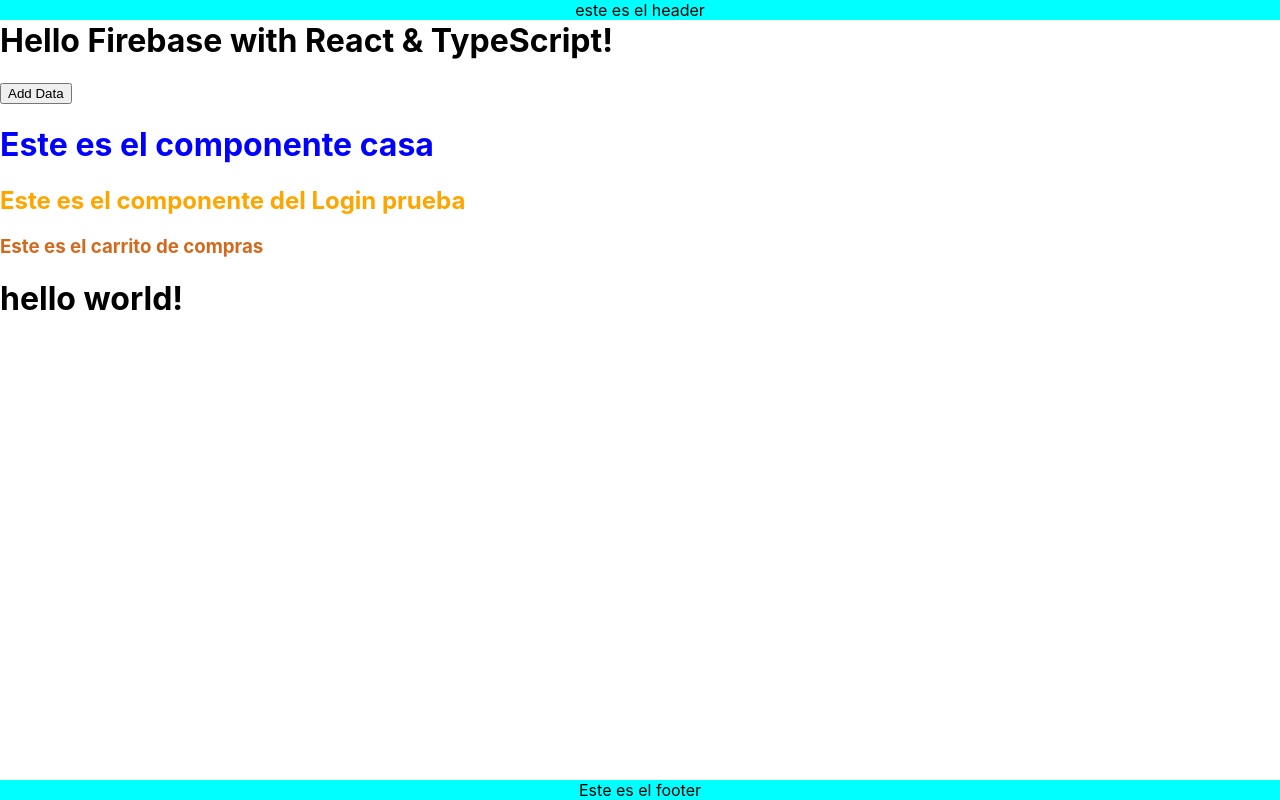
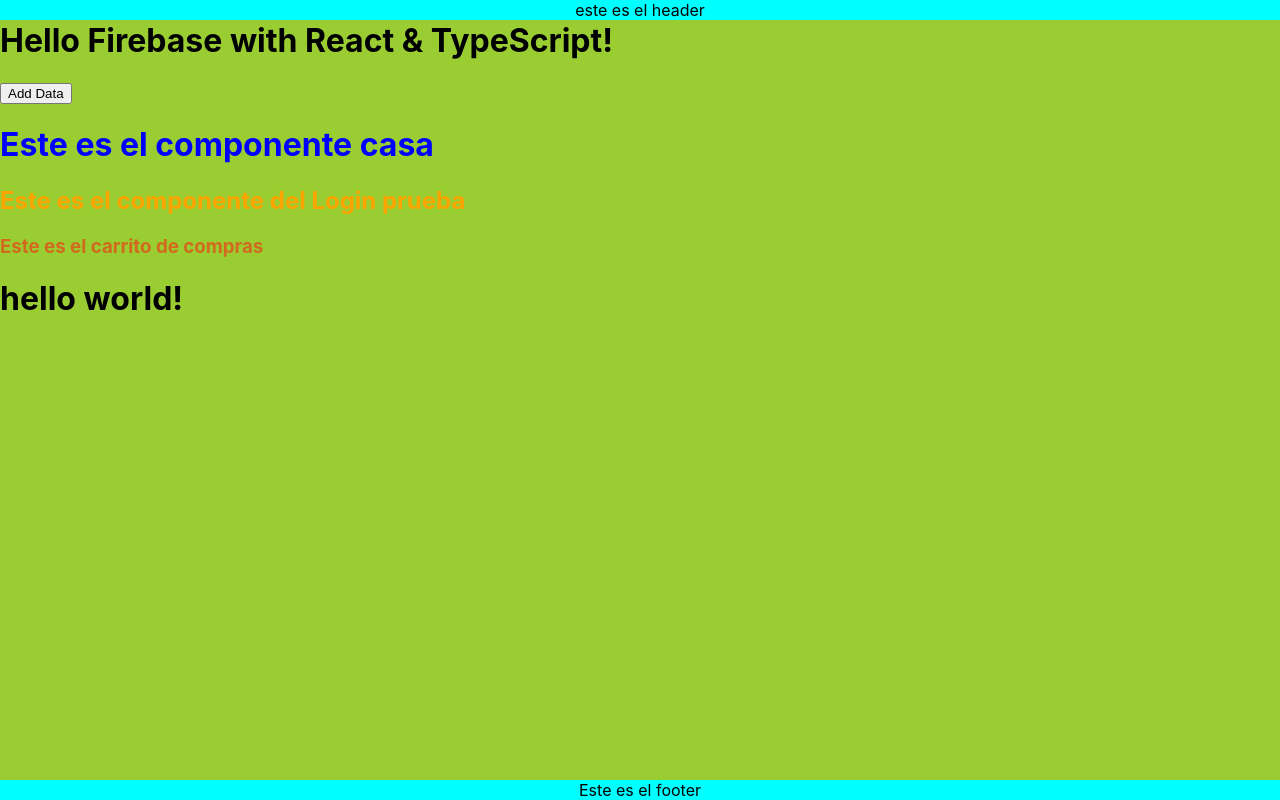
Before and after one commit to Camedute/caballeromarket, a React (Create React App) app: page / in a window 1280 px wide. Built offline with nearby package versions, Linux system fonts and the light colour scheme.

Commit message:
creación de navbar y testeo de color

```diff
--- a/src/components/home.tsx
+++ b/src/components/home.tsx
@@ -2,18 +2,21 @@
 import Loginup from './login';
 import CartShopping from "./cart";
 import Header from "./header";
+import NavBar from "./navBar";
 import Footer from "./footer";
 import './styles/Home.css';
 function Home(){
     return(
         <>
-        <Header></Header>
-        <h1 className="Home">Este es el componente casa</h1>
+        <body>
+            <Header></Header>
+            <h1 className="Home">Este es el componente casa</h1>
 
-        <Loginup></Loginup>
+            <Loginup></Loginup>
 
-        <CartShopping></CartShopping>
-        <Footer></Footer>
+            <CartShopping></CartShopping>
+            <Footer></Footer>
+        </body>
         </>
     );
 }
--- /dev/null
+++ b/src/components/navBar.tsx
@@ -0,0 +1,9 @@
+import React from "react";
+import './styles/navbar.css'
+function NavBar(){
+    return(
+        <h1></h1>
+    );
+}
+
+export default NavBar
--- a/src/components/styles/Home.css
+++ b/src/components/styles/Home.css
@@ -1,3 +1,7 @@
 .Home{
     color: blue;
 }
+
+body{
+    background-color: yellowgreen;
+}
```
Also changed, not shown: src/components/styles/navbar.css (added).
